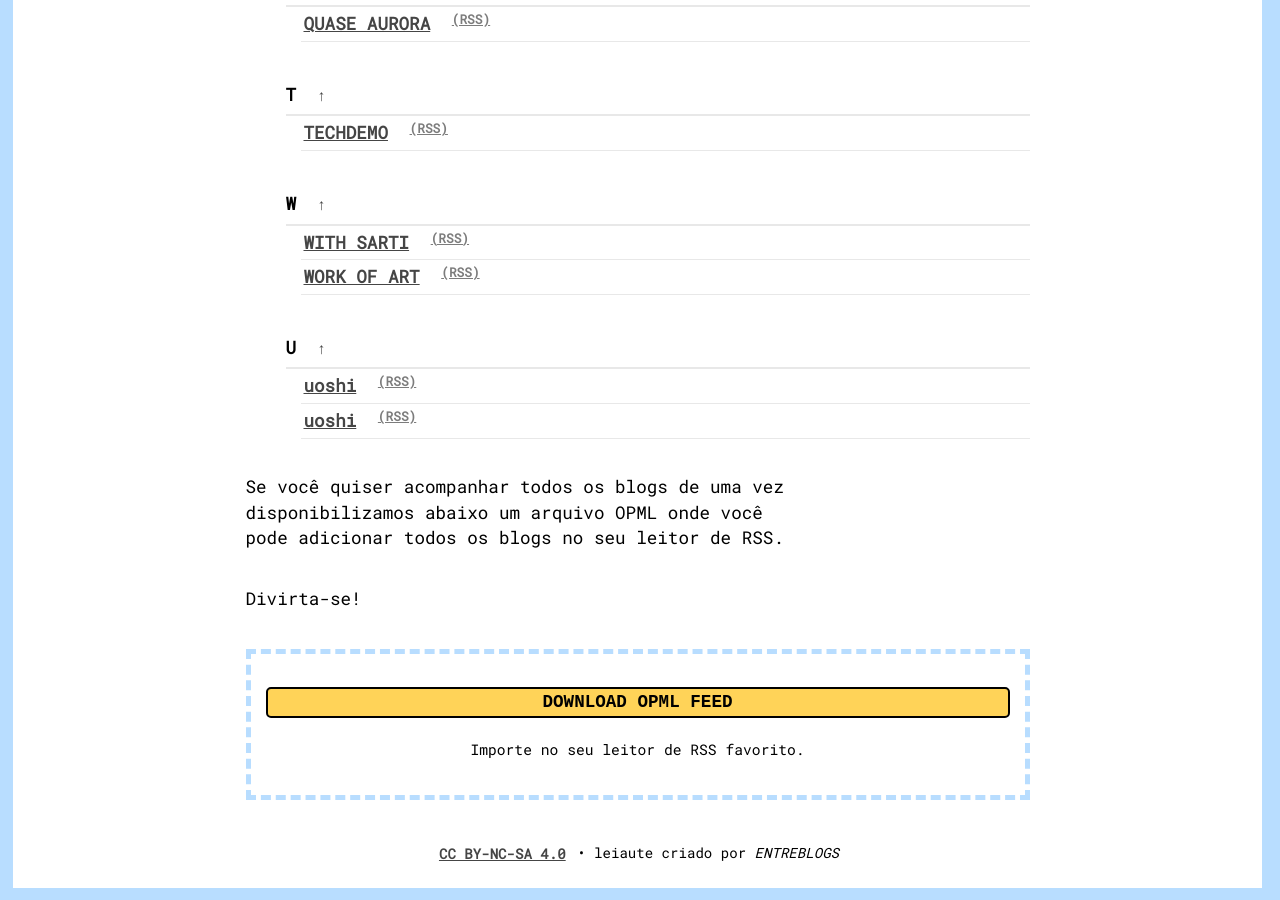
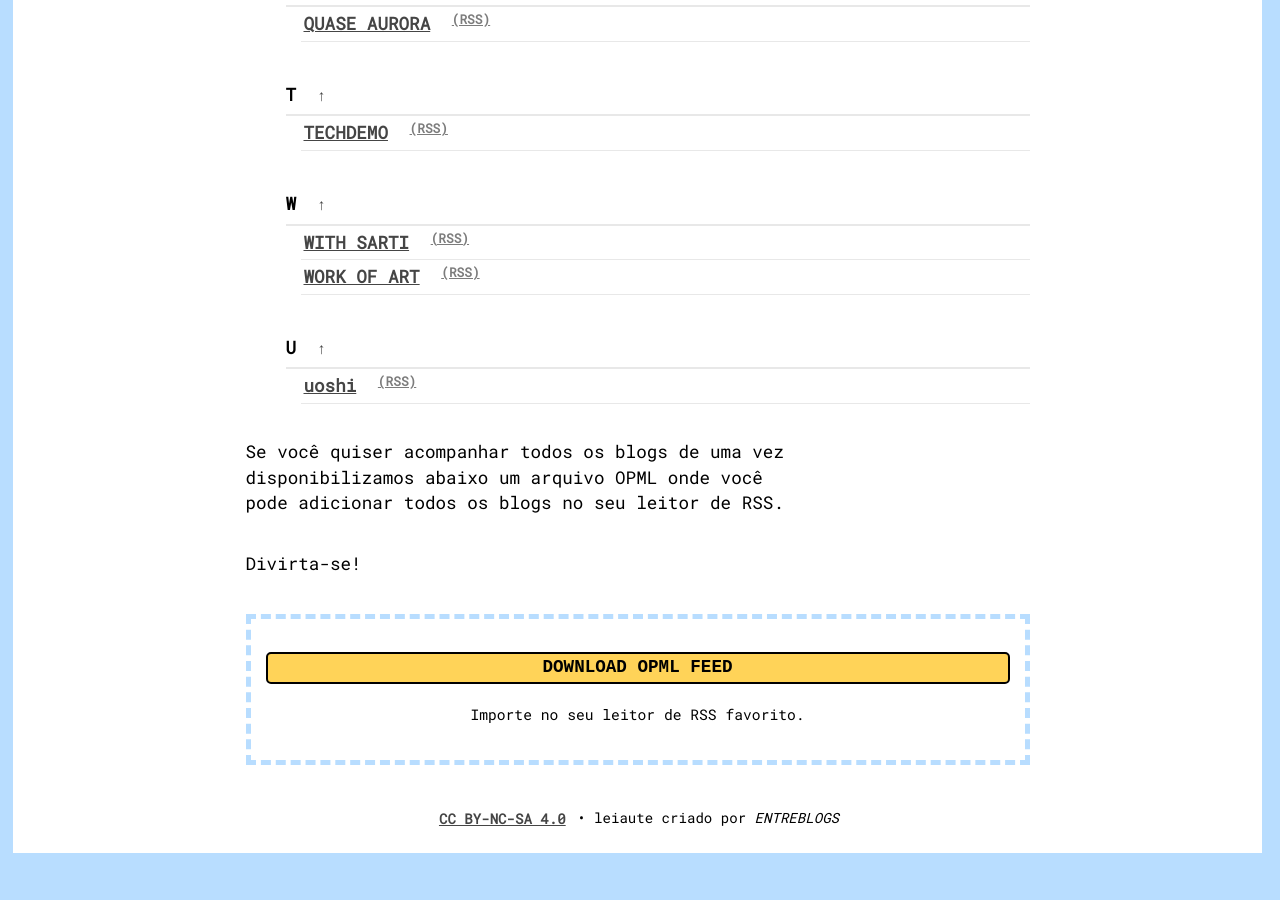
Before and after one commit to bamoretti/entreblogs, a Jekyll site: the page built from participantes.md, in a window 1280 px wide and 900 px high, scrolled down 2809 px. Built offline with Jekyll 4.4.1, drawn with Linux system fonts in a browser that asks for light colours; nearby versions of some CDN libraries; comment, search, counter and statistics services are not loaded; after the commit the page ends 3675 px from its top, so only the background shows below that.

Commit message:
Update participantes.yml

```diff
--- a/_data/participantes.yml
+++ b/_data/participantes.yml
@@ -137,7 +137,3 @@
 - nome: "uoshi"
   url: "https://oieuoshi.blogspot.com/"
   feed: "https://oieuoshi.blogspot.com/feeds/posts/default"
-
-- nome: "uoshi"
-  url: "https://jhoteotonio.blogspot.com/"
-  feed: "https://jhoteotonio.blogspot.com/feeds/posts/default"
```
